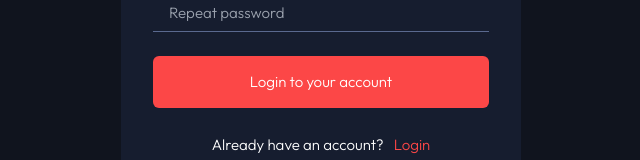
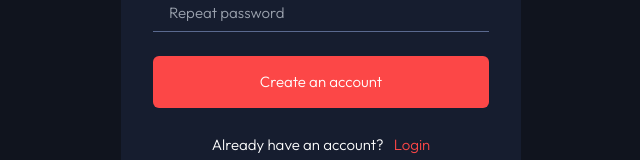
Before and after one commit to omarkarake/entertainment-web-app, an Angular app: page /auth/signup in a window 1280 px wide. Shown: the part 364-524 px from the top of the page, without its empty margins (319-959 px from the left). Built offline with nearby package versions, Linux system fonts and the light colour scheme.

Commit message:
changing the signup button

```diff
--- a/src/app/pages/auth-pages/signup/signup.component.html
+++ b/src/app/pages/auth-pages/signup/signup.component.html
@@ -33,7 +33,7 @@
 
       <div class="flex flex-col gap-6 mt-6">
         <button type="submit">
-          <app-button [text]="'Login to your account'"></app-button>
+          <app-button [text]="'Create an account'"></app-button>
         </button>
         <div class="flex items-center justify-center gap-[10px]">
           <div>
```
